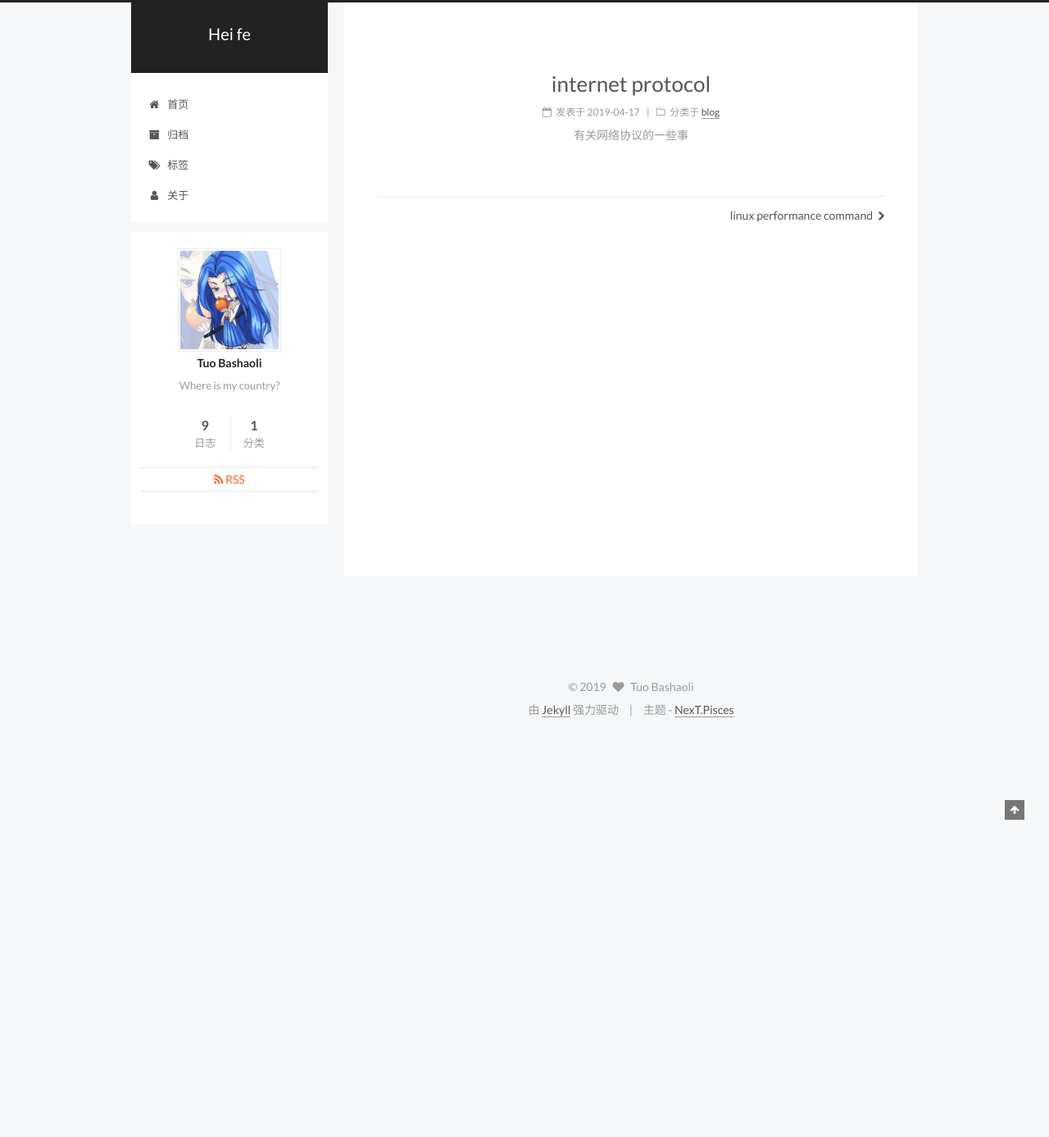
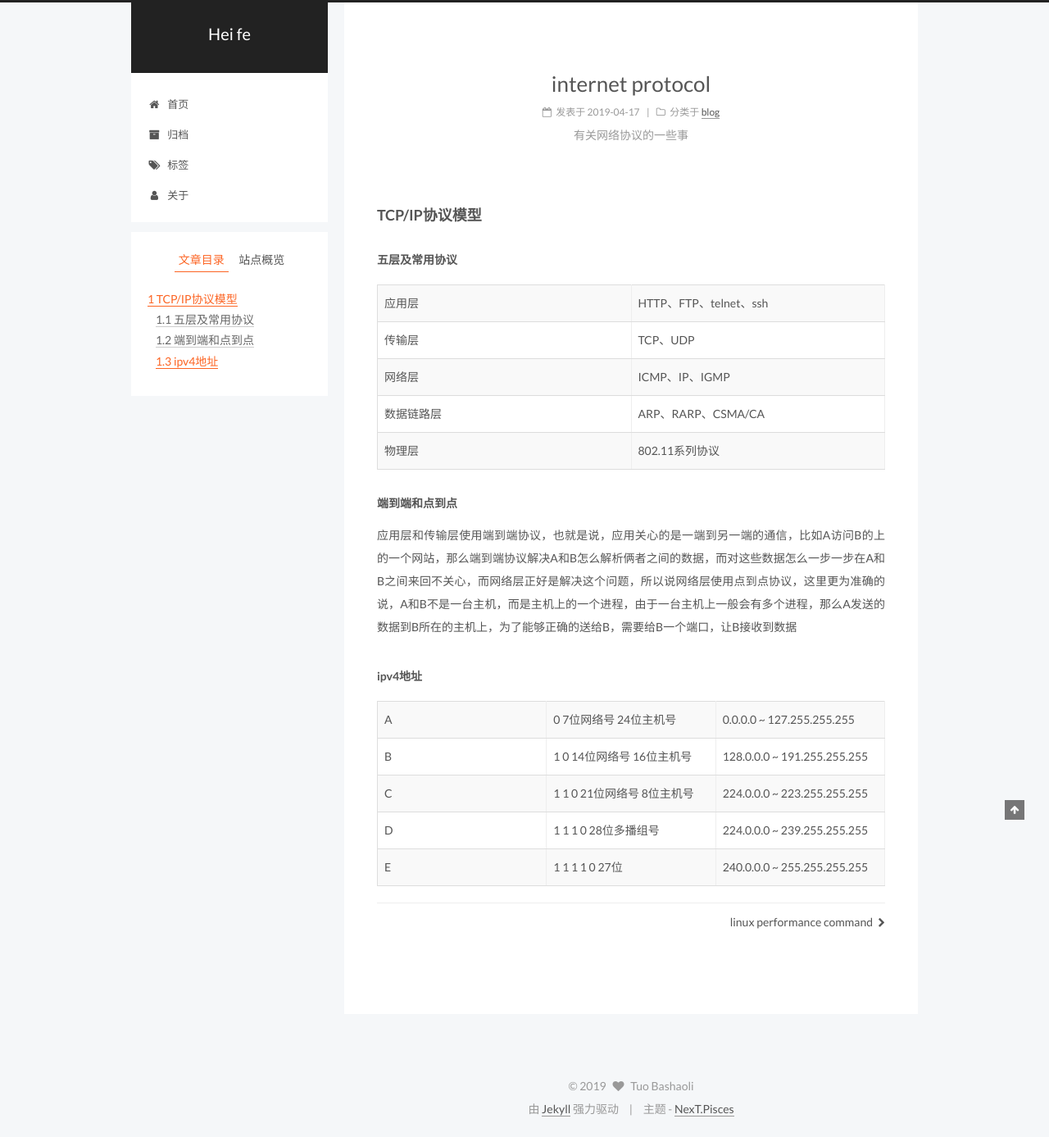
Before and after one commit to tuobashaoli/tuobashaoli.github.io, a Jekyll site: the page built from _posts/2019-04-17-internet-protocol.markdown, in a window 1280 px wide. Shown: the whole page at 82% size. Built offline with Jekyll 4.4.1, drawn with Linux system fonts in a browser that asks for light colours; comment, search, counter and statistics services are not loaded; before the commit the page ends 900 px from its top, so only the background shows below that.

Commit message:
update ip

```diff
--- a/_posts/2019-04-17-internet-protocol.markdown
+++ b/_posts/2019-04-17-internet-protocol.markdown
@@ -6,3 +6,25 @@ layout: post
 published: True
 title: "internet protocol"
 ---
+
+### TCP/IP协议模型
+
+##### 五层及常用协议
+
+|应用层|HTTP、FTP、telnet、ssh|
+|传输层|TCP、UDP|
+|网络层|ICMP、IP、IGMP|
+|数据链路层|ARP、RARP、CSMA/CA|
+|物理层|802.11系列协议|
+
+##### 端到端和点到点
+
+应用层和传输层使用端到端协议，也就是说，应用关心的是一端到另一端的通信，比如A访问B的上的一个网站，那么端到端协议解决A和B怎么解析俩者之间的数据，而对这些数据怎么一步一步在A和B之间来回不关心，而网络层正好是解决这个问题，所以说网络层使用点到点协议，这里更为准确的说，A和B不是一台主机，而是主机上的一个进程，由于一台主机上一般会有多个进程，那么A发送的数据到B所在的主机上，为了能够正确的送给B，需要给B一个端口，让B接收到数据
+
+##### ipv4地址
+
+|A| 0 7位网络号 24位主机号 | 0.0.0.0 ~ 127.255.255.255
+|B| 1 0 14位网络号 16位主机号 | 128.0.0.0 ~ 191.255.255.255
+|C| 1 1 0 21位网络号 8位主机号 | 224.0.0.0 ~ 223.255.255.255
+|D| 1 1 1 0 28位多播组号 | 224.0.0.0 ~ 239.255.255.255
+|E| 1 1 1 1 0 27位 | 240.0.0.0 ~ 255.255.255.255
```
